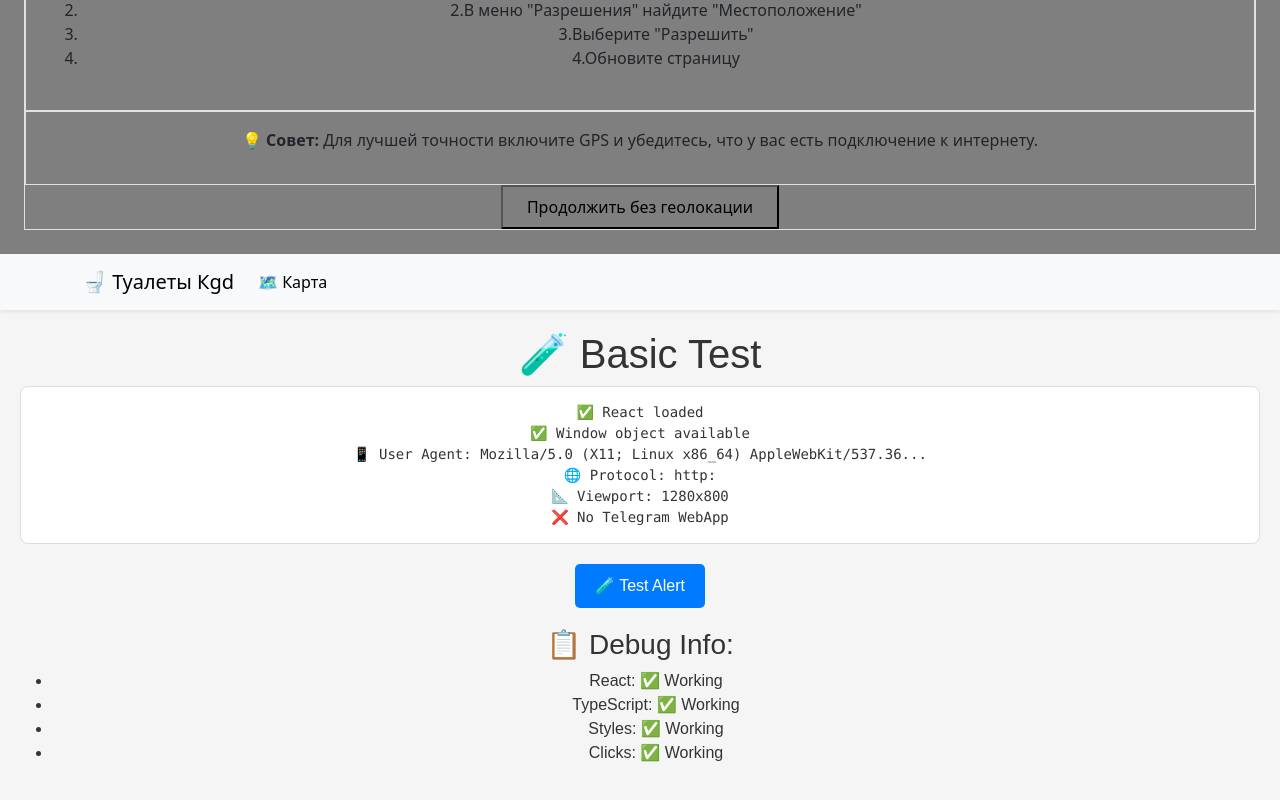
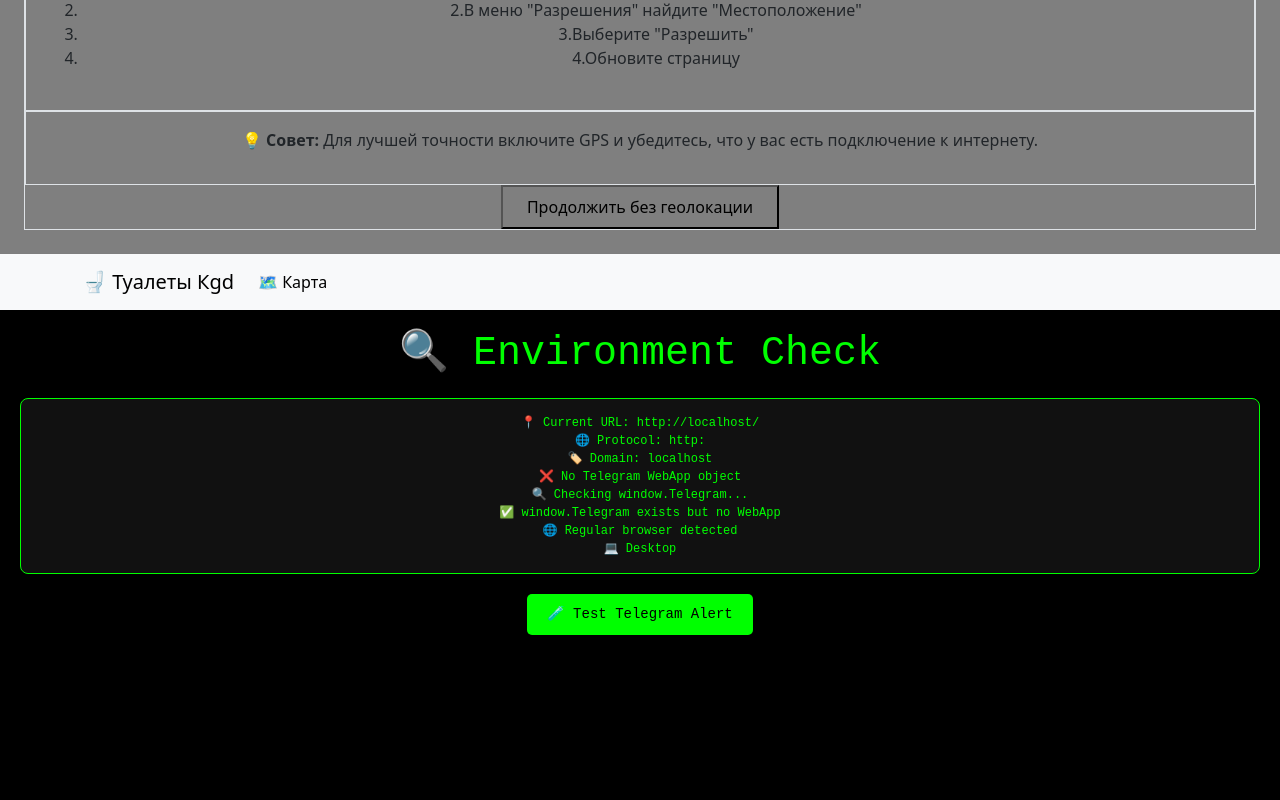
Before and after one commit to cant1kk/toilet_kgd, a React (Create React App) app in the folder frontend/: page / in a window 1280 px wide. Shown: the part 322-1122 px from the top of the page. Built offline with nearby package versions, Linux system fonts and the light colour scheme.

Commit message:
test envir

```diff
--- a/frontend/src/App.tsx
+++ b/frontend/src/App.tsx
@@ -11,6 +11,7 @@ import Navigation from './components/Navigation';
 import { GeolocationHandler } from './components/GeolocationHandler';
 import { SimpleMapTest } from './components/SimpleMapTest';
 import { BasicTest } from './components/BasicTest';
+import { EnvironmentCheck } from './components/EnvironmentCheck';
 import { telegramService } from './services/telegram';
 
 // Объявление типов для Telegram WebApp API
@@ -96,7 +97,7 @@ function AppContent() {
       <Routes>
         <Route
           path="/"
-          element={<BasicTest />}
+          element={<EnvironmentCheck />}
         />
         <Route
           path="/admin"
--- /dev/null
+++ b/frontend/src/components/EnvironmentCheck.tsx
@@ -0,0 +1,122 @@
+import React, { useEffect, useState } from 'react';
+
+export function EnvironmentCheck() {
+  const [envInfo, setEnvInfo] = useState<string>('');
+
+  useEffect(() => {
+    const info = [];
+
+    // Проверяем URL
+    info.push(`📍 Current URL: ${window.location.href}`);
+    info.push(`🌐 Protocol: ${window.location.protocol}`);
+    info.push(`🏷️ Domain: ${window.location.hostname}`);
+
+    // Проверяем Telegram WebApp
+    if (window.Telegram?.WebApp) {
+      info.push('✅ Telegram WebApp object found');
+      info.push(`📱 WebApp version: ${window.Telegram.WebApp.version || 'unknown'}`);
+      info.push(`🎨 Theme: ${window.Telegram.WebApp.colorScheme || 'unknown'}`);
+
+      // Получаем данные пользователя
+      if (window.Telegram.WebApp.initDataUnsafe.user) {
+        const user = window.Telegram.WebApp.initDataUnsafe.user;
+        info.push(`👤 User: ${user.first_name} ${user.last_name || ''} (@${user.username || 'no-username'})`);
+      } else {
+        info.push('❌ No user data available');
+      }
+
+      // Проверяем initData
+      if (window.Telegram.WebApp.initData) {
+        info.push('🔑 initData available');
+      } else {
+        info.push('❌ No initData');
+      }
+
+    } else {
+      info.push('❌ No Telegram WebApp object');
+      info.push('🔍 Checking window.Telegram...');
+      if (window.Telegram) {
+        info.push('✅ window.Telegram exists but no WebApp');
+      } else {
+        info.push('❌ window.Telegram is undefined');
+      }
+    }
+
+    // Проверяем пользовательский агент
+    const ua = navigator.userAgent.toLowerCase();
+    if (ua.includes('telegram')) {
+      info.push('📱 Telegram detected in User-Agent');
+    } else {
+      info.push('🌐 Regular browser detected');
+    }
+
+    // Проверяем iOS/Android
+    if (ua.includes('iphone') || ua.includes('ipad')) {
+      info.push('🍎 iOS device');
+    } else if (ua.includes('android')) {
+      info.push('🤖 Android device');
+    } else {
+      info.push('💻 Desktop');
+    }
+
+    setEnvInfo(info.join('\n'));
+
+    // Если это Telegram, инициализируем
+    if (window.Telegram?.WebApp) {
+      window.Telegram.WebApp.ready();
+      window.Telegram.WebApp.expand();
+
+      // Показываем alert для проверки
+      setTimeout(() => {
+        window.Telegram.WebApp.showAlert('Telegram WebApp initialized successfully!');
+      }, 1000);
+    }
+  }, []);
+
+  return (
+    <div style={{
+      padding: '20px',
+      fontFamily: 'monospace',
+      backgroundColor: '#000',
+      color: '#0f0',
+      minHeight: '100vh',
+      fontSize: '12px',
+      whiteSpace: 'pre-wrap'
+    }}>
+      <h1 style={{ color: '#0f0' }}>🔍 Environment Check</h1>
+      <div style={{
+        backgroundColor: '#111',
+        padding: '15px',
+        borderRadius: '8px',
+        border: '1px solid #0f0',
+        marginTop: '20px'
+      }}>
+        {envInfo}
+      </div>
+
+      <div style={{ marginTop: '20px' }}>
+        <button
+          onClick={() => {
+            if (window.Telegram?.WebApp) {
+              window.Telegram.WebApp.showAlert('Telegram WebApp is working!');
+            } else {
+              alert('No Telegram WebApp available');
+            }
+          }}
+          style={{
+            padding: '10px 20px',
+            backgroundColor: '#0f0',
+            color: '#000',
+            border: 'none',
+            borderRadius: '5px',
+            cursor: 'pointer',
+            fontFamily: 'monospace',
+            fontSize: '14px'
+          }}
+        >
+          🧪 Test Telegram Alert
+        </button>
+      </div>
+    </div>
+  );
+}
```
